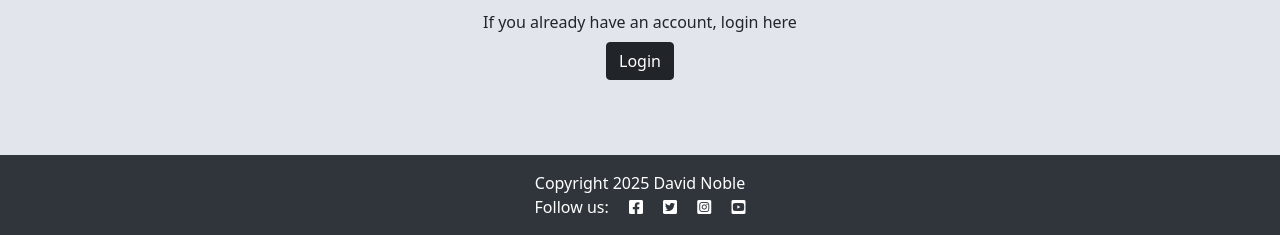
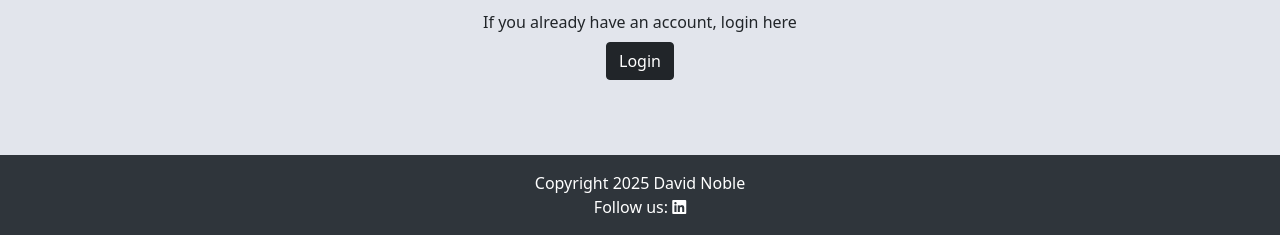
Before and after one commit to dav-noble/TOB-Province-Planner, a Django app: page / in a window 1280 px wide. Shown: the part 565-800 px from the top of the page. Run offline with Django 4.2, Linux system fonts and the light colour scheme; some libraries are stand-ins or nearby versions; some web fonts are replaced.

Commit message:
Add: readme image files, updated readme, updated footer link

```diff
--- a/templates/base.html
+++ b/templates/base.html
@@ -114,10 +114,7 @@
                 {% endblock copyright %}
             </p>
             <p class="m-0 text-center text-white">
-                Follow us: <i class="fab fa-facebook-square ms-3"></i>
-                <i class="fab fa-twitter-square ms-3"></i>
-                <i class="fab fa-instagram-square ms-3"></i>
-                <i class="fab fa-youtube-square ms-3"></i>
+                Follow us: <a href="https://www.linkedin.com/in/david-noble-399826368/" target="_blank" class="text-white"><i class="fa-brands fa-linkedin "></i></a>
             </p>
         </footer>
 
@@ -126,5 +123,7 @@
             integrity="sha384-gtEjrD/SeCtmISkJkNUaaKMoLD0//ElJ19smozuHV6z3Iehds+3Ulb9Bn9Plx0x4"
             crossorigin="anonymous"
         ></script>
+        <!-- Font Awesome -->
+        <script src="https://kit.fontawesome.com/f815f29cb7.js" crossorigin="anonymous"></script>
     </body>
 </html>
```
Also changed, not shown: README.md, assets/images/readme/TOB Province Planner palette.png (renamed from static/images/readme/TOB Province Planner palette.png), assets/images/readme/lighthouse-index-loggedin.png (added), assets/images/readme/lighthouse-index.png (added), assets/images/readme/lighthouse-login.png (added), assets/images/readme/lighthouse-logout.png (added), assets/images/readme/lighthouse-plandetail.png (added), assets/images/readme/lighthouse-planform.png (added), assets/images/readme/lighthouse-signup.png (added).
